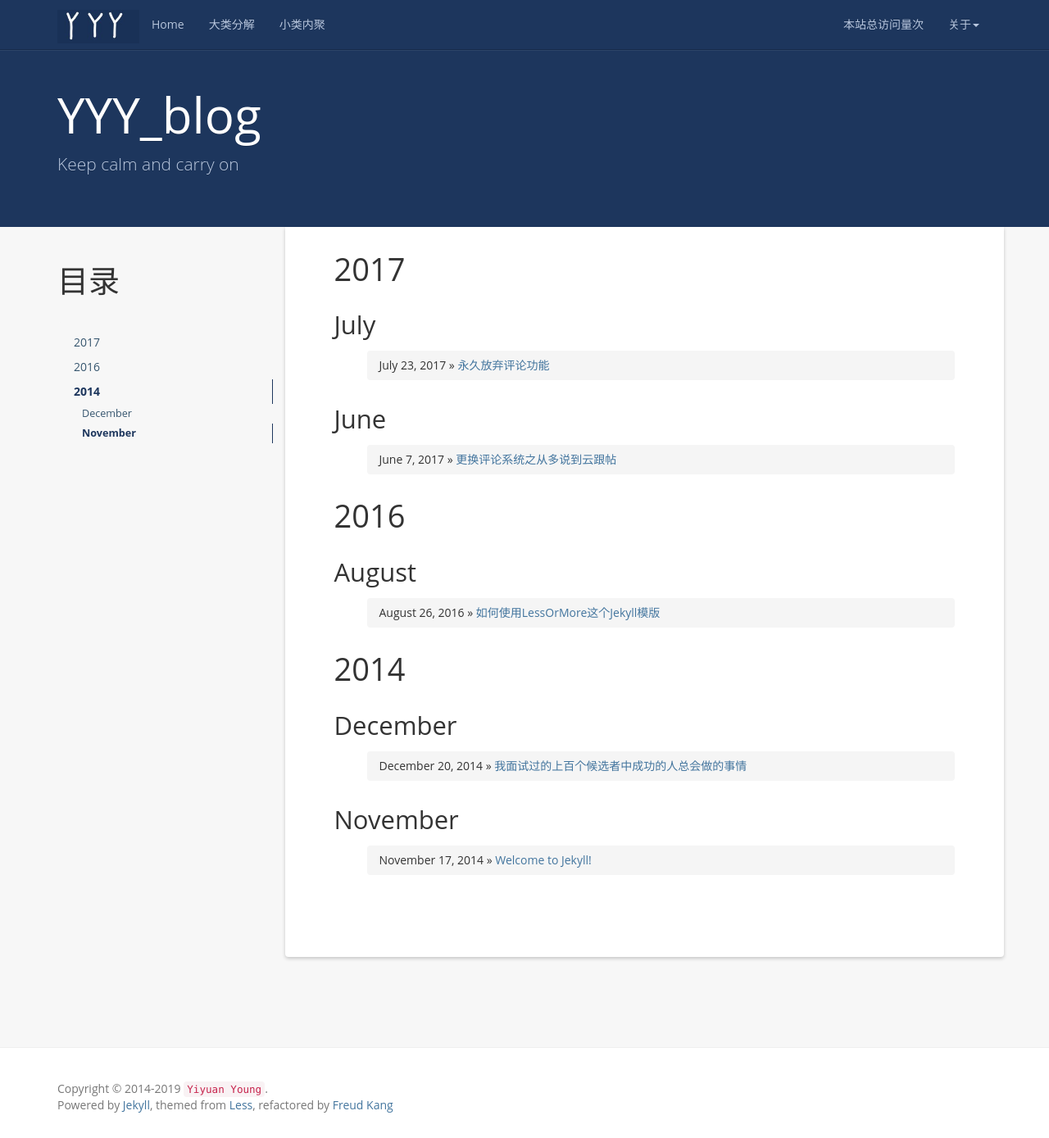
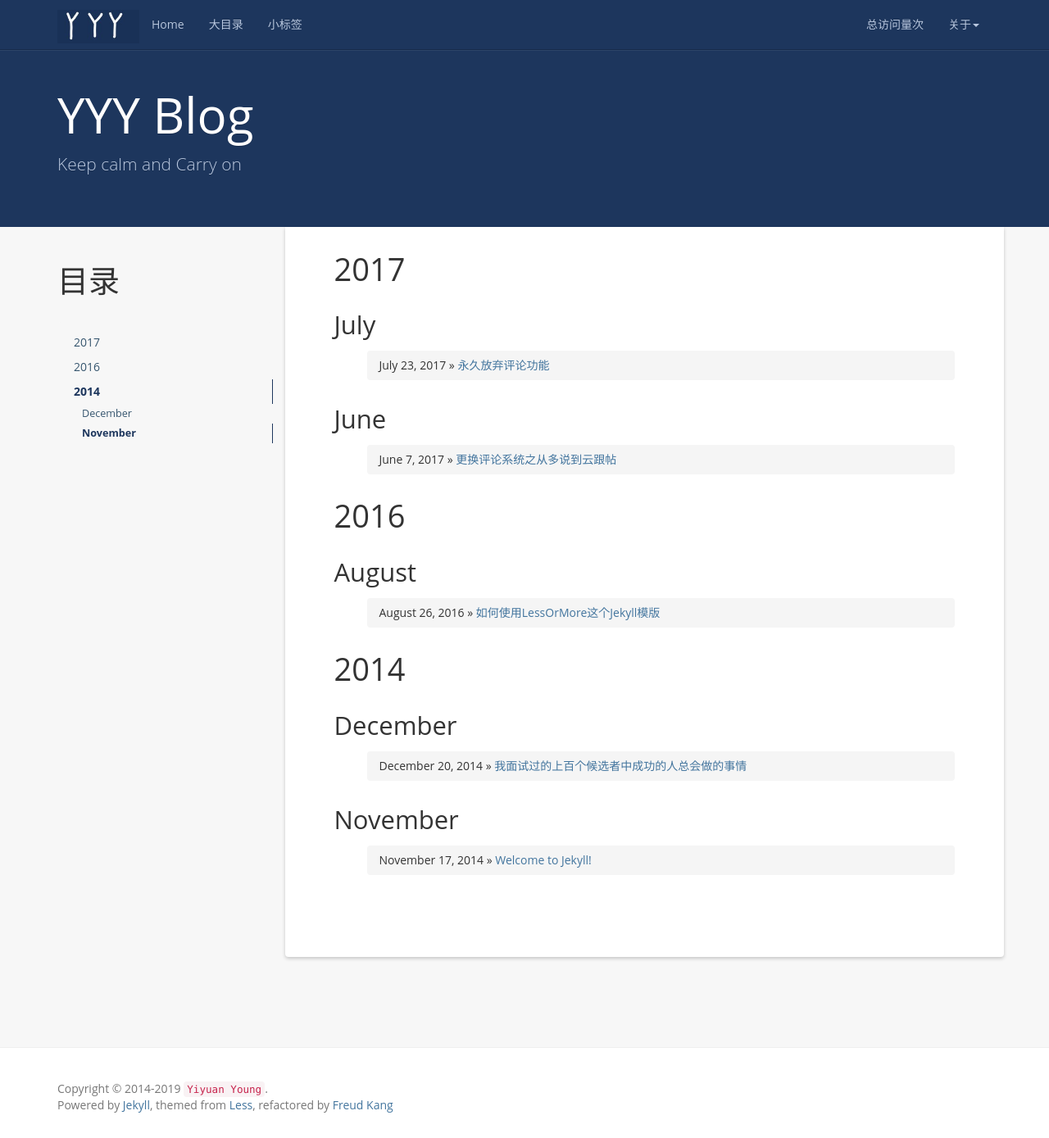
Before and after one commit to yyysjz1997/yyysjz1997.github.io, a Jekyll site: the page built from index.html, in a window 1280 px wide and 1389 px high. Shown: the whole window at 82% size. Built offline with Jekyll 4.4.1, drawn with Linux system fonts in a browser that asks for light colours; nearby versions of some CDN libraries; a script that is not in the unit is left out; the list of posts is cut into pages by our own code; comment, search, counter and statistics services are not loaded.

Commit message:
new change 19：46  6/25

```diff
--- a/_config.yml
+++ b/_config.yml
@@ -1,12 +1,12 @@
 # Site settings
-name: YYY_blog
+name: YYY Blog
 email: yyy_1997_sjz@126.com
 author: Yiyuan Young
 url: https://github.com/yyysjz1997/
 resume_site: https://github.com/yyysjz1997/
 github: https://github.com/yyysjz1997/
 baseurl: ''
-description: Keep calm and carry on
+description: Keep calm and Carry on
 meta_description: 三丫;个人博客;脚踏实地;奋斗不止
 motto: Keep calm and carry on
 banner: 脚踏实地
--- a/_includes/header.html
+++ b/_includes/header.html
@@ -16,15 +16,15 @@
           <a href="{{ '/' | prepend: site.baseurl }}">Home</a>
         </li>
         <li>
-          <a href="{{ '/categories/' | prepend: site.baseurl }}">大类分解</a>
+          <a href="{{ '/categories/' | prepend: site.baseurl }}">大目录</a>
         </li>
         <li>
-          <a href="{{ '/tag' | prepend: site.baseurl }}">小类内聚</a>
+          <a href="{{ '/tag' | prepend: site.baseurl }}">小标签</a>
         </li>
       </ul>
       <ul class="nav navbar-nav navbar-right">
         <li>
-            <a><span id="busuanzi_container_site_pv">本站总访问量<span id="busuanzi_value_site_pv"></span>次</span></a>
+            <a><span id="busuanzi_container_site_pv">总访问量<span id="busuanzi_value_site_pv"></span>次</span></a>
         </li>
         <li class="dropdown">
           <a href="#" class="dropdown-toggle" data-toggle="dropdown">关于<b class="caret"></b></a>
```
Also changed, not shown: other parts of _includes/header.html (+0 -1 lines).
